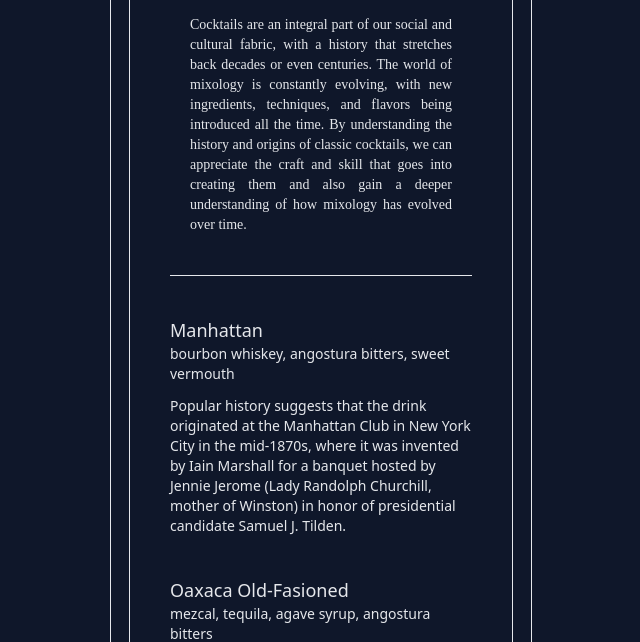
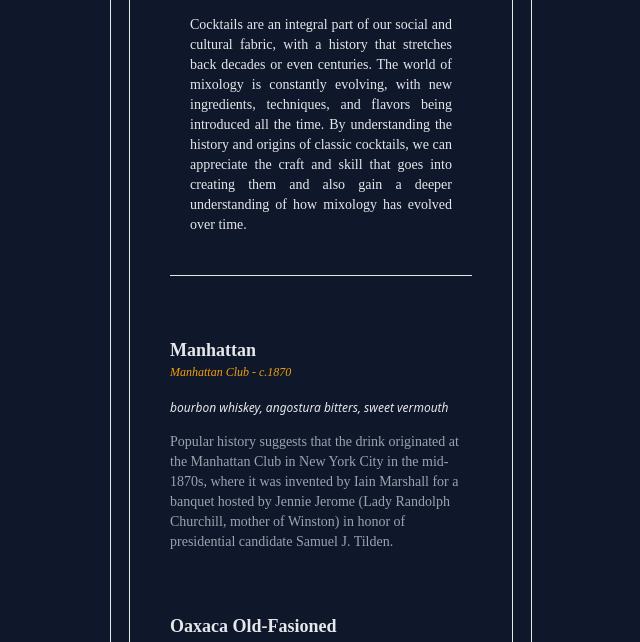
Before and after one commit to rickhlx/family-day-after-dark, a Gatsby site: page /cocktails in a window 1280 px wide. Shown: the part 158-800 px from the top of the page, without its empty margins (319-959 px from the left). Built offline with nearby package versions, Linux system fonts and the light colour scheme; Gatsby itself is replaced by a stand-in of ours.

Commit message:
edit cocktail card style

```diff
--- a/src/templates/cocktail.jsx
+++ b/src/templates/cocktail.jsx
@@ -1,15 +1,16 @@
 import * as React from 'react';
 
-export default function Cocktail({title, ingredients, description}) {
-    return(
-        <div className='text-gray-200 py-5'>
-          <h2 className='text-lg'>{title}</h2>
-          <h3 className='text-sm'>
-            {ingredients}
-          </h3>
-          <p className='text-sm pt-3'>
-            {description}
-          </p>
-        </div>
-    )
+export default function Cocktail({ title, origin, ingredients, description }) {
+  return (
+    <div className='text-gray-200 py-5'>
+      <div className='flex flex-col justify-between place-content-center py-5'>
+        <h2 className='basis-1/2 text-lg font-serif font-bold'>{title}</h2>
+        <h3 className='basis-1/2 font-serif italic text-xs text-amber-500'>
+          {origin}
+        </h3>
+      </div>
+      <h3 className='text-xs font-sans italic'>{ingredients}</h3>
+      <p className='text-sm pt-4 font-serif text-gray-400'>{description}</p>
+    </div>
+  );
 }
```
